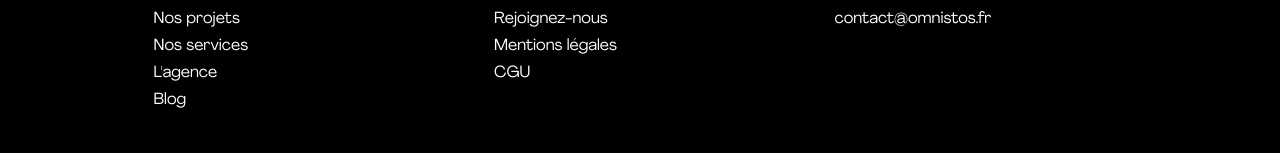
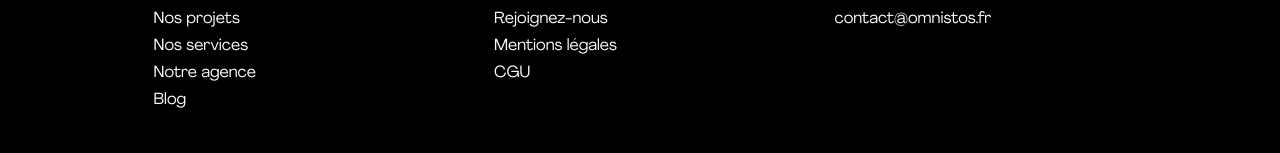
Before and after one commit to traccoenlea/omniweb, a React (Create React App) app: page / in a window 1280 px wide. Shown: the part 2104-2257 px from the top of the page. Built offline with nearby package versions, Linux system fonts and the light colour scheme.

Commit message:
notre agence footer

```diff
--- a/src/components/components/Footer.js
+++ b/src/components/components/Footer.js
@@ -14,7 +14,7 @@ export const Footer = () => {
             <NavLink to="/">Accueil</NavLink>
             <NavLink to="/attente">Nos projets</NavLink>
             <NavLink to="/services">Nos services</NavLink>
-            <NavLink to="/agence">L'agence</NavLink>
+            <NavLink to="/agence">Notre agence</NavLink>
             <NavLink to="/attente">Blog</NavLink>
           </div>
         </div>
```
